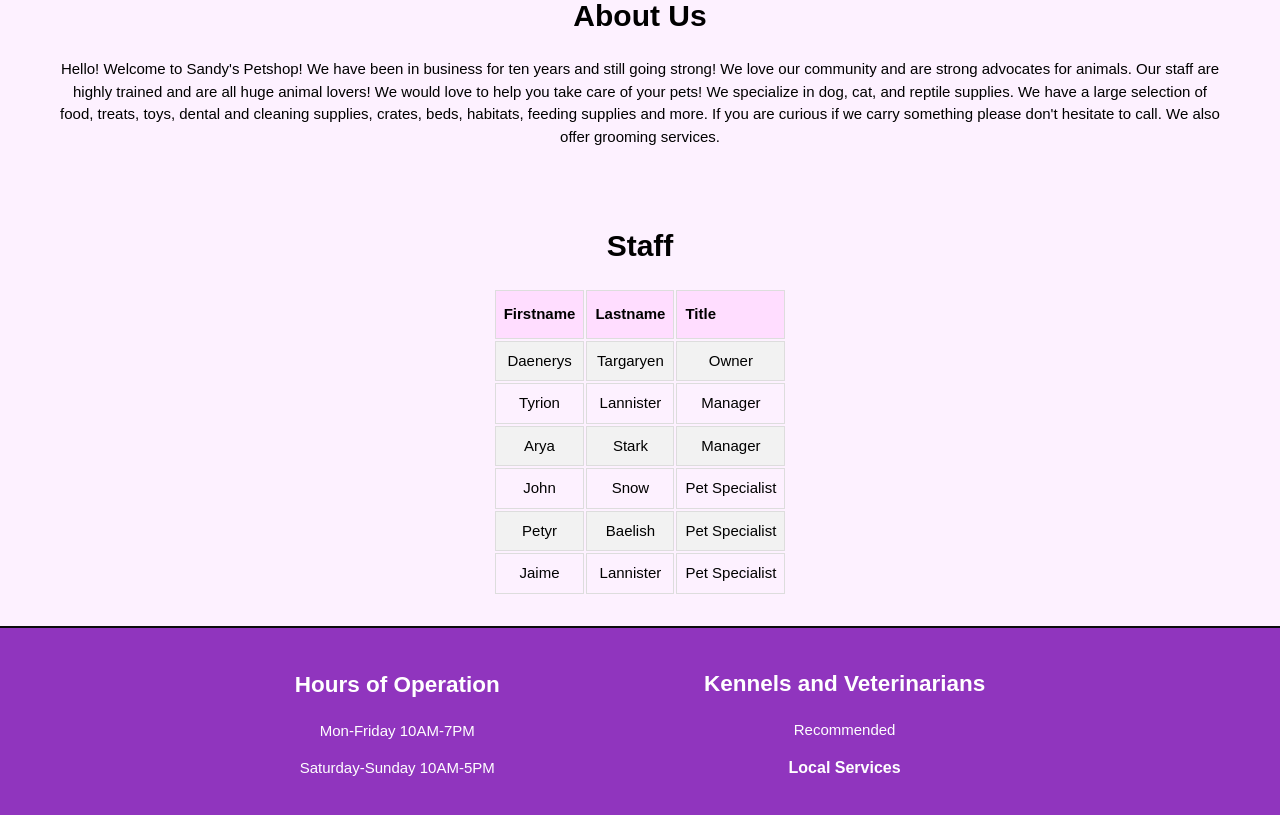
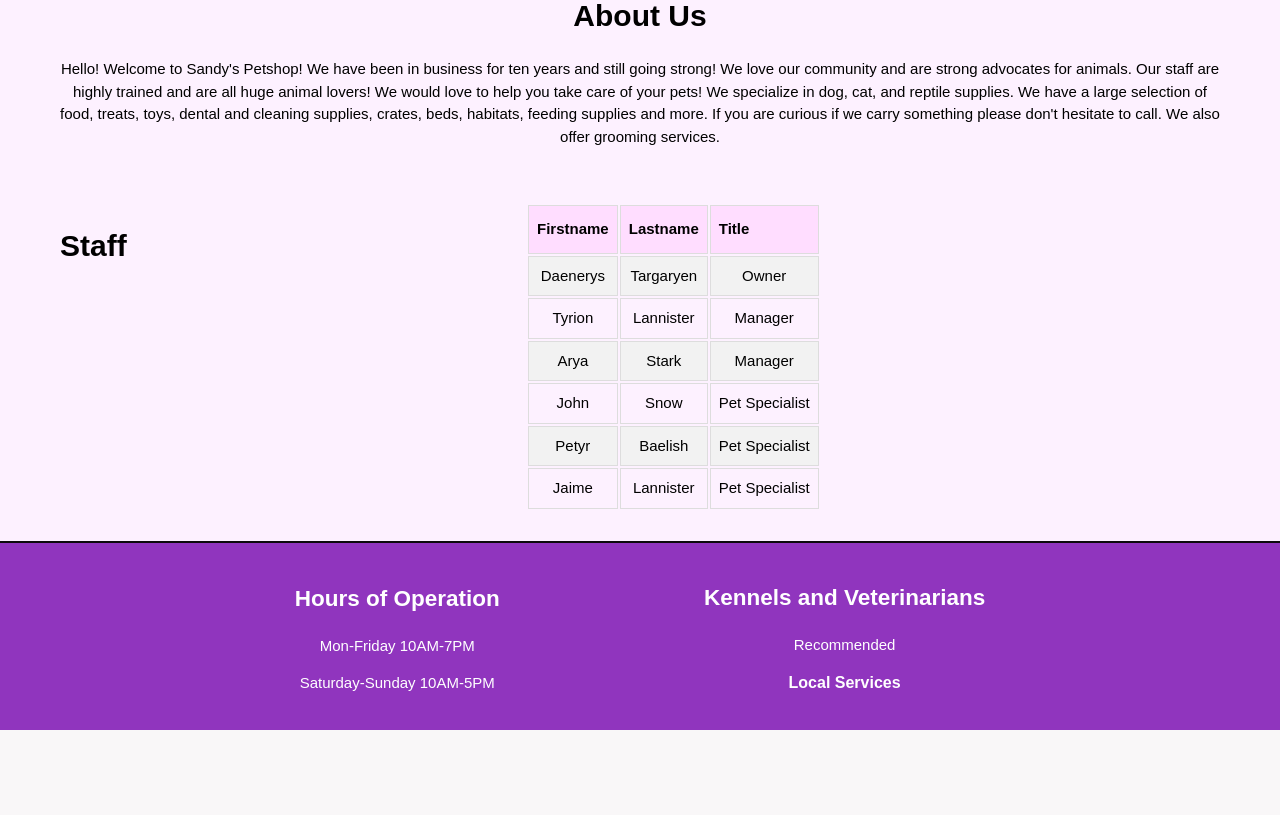
Before and after one commit to sec10/WebDev_ClassSite, a PHP site: page /about.html in a window 1280 px wide. Shown: the part 211-1026 px from the top of the page. After the commit the page ends 941 px from the top, so only its background shows below. Run offline with PHP 8.4, Linux system fonts and the light colour scheme.

Commit message:
Update style.css

```diff
--- a/style.css
+++ b/style.css
@@ -150,6 +150,7 @@ a:hover {
     box-sizing: border-box;
     padding: 20px;
     text-align: center;
+    display: flex;
 }
 
 #about, #staff {
@@ -160,7 +161,7 @@ a:hover {
 
 #stafflist {
     margin: auto;
-    text-align: center;
+
 }
 
 
```
